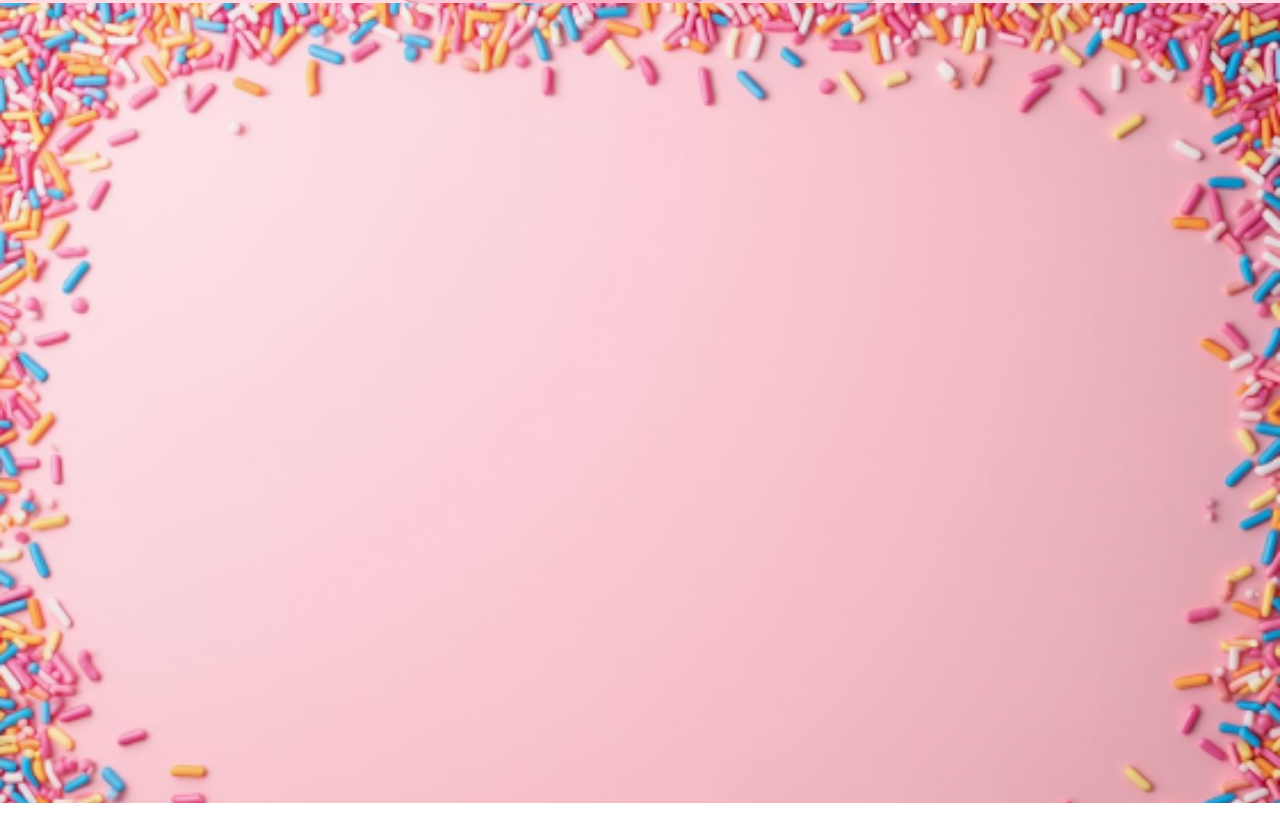
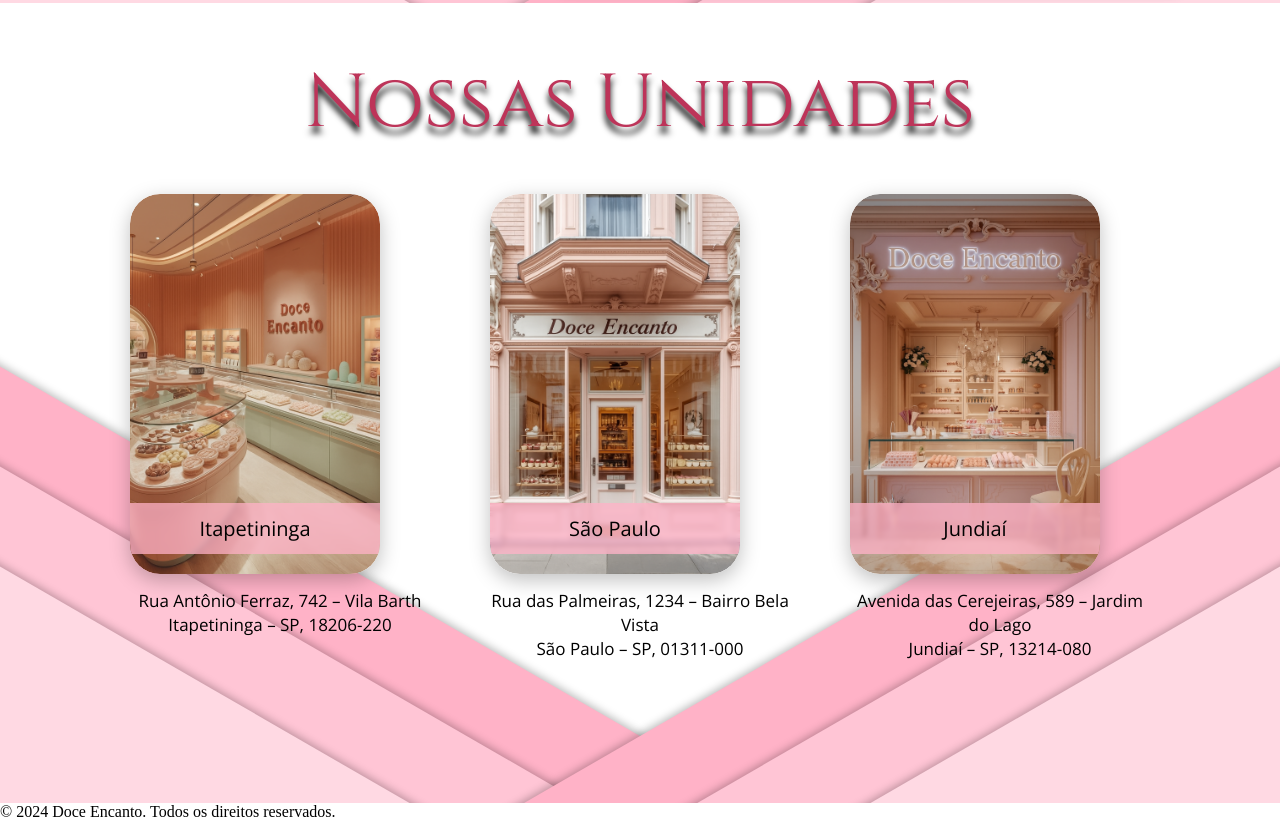
Before and after one commit to LopesSoh/Doce-Encanto, a plain HTML site: page index.html in a window 1280 px wide. Shown: the part 1597-2422 px from the top of the page. Drawn offline with nearby package versions, Linux system fonts and the light colour scheme.

Commit message:
nossas unidades

```diff
--- a/CSS/style.css
+++ b/CSS/style.css
@@ -244,103 +244,78 @@ h2{
 }
 
 /* ---- Nossos Numeros */
-.nossos-numeros {
-    background-image:
-      url('/Assets/Index-assets/fundo-numeros.png');
-    height: 100vh;
-    background-size: cover;
-    background-attachment: fixed;
-    display: flex;
-    justify-content: center;
-    flex-direction: column;
-    align-items: center;
-}
-
-/* ---- Nossas unidades ---- */
 .nossas-unidades {
     width: 100%;
-    height: 800px;
+    min-height: 100vh;
     position: relative;
     background: white;
     overflow: hidden;
     z-index: 0;
 }
 
-.nossas-unidades .fundo {
-    position: absolute;
-    width: 100%;
-    height: 100%;
-    top: 0;
-    left: 0;
-    z-index: 0;  /* fundo fica atrás */
-}
-
-.nossas-unidades .unidades-conteudo {
-    position: relative;
+/* Container dos 3 cards */
+.unidades-conteudo {
     margin-top: 40px;
     display: flex;
-    justify-content: space-around;
+    justify-content: center;
     align-items: flex-start;
-    gap: 40px;
-    z-index: 10; /* fica acima das faixas */
-}
-
-.nossas-unidades .unidade-img {
-    margin-top: 50px;
-    margin-left: 50px;
-    width: 350px;
-    border-radius: 25px;
-    box-shadow: 0 4px 15px rgba(0,0,0,0.25);
+    gap: 60px;
+    flex-wrap: wrap;
     z-index: 10;
 }
 
-.nossas-unidades .unidade-texto {
-    margin-top: 50px;
-    margin-right: 50px;
-    width: 650px;
-    background: #FFECF1;
-    padding: 25px 30px;
-    border-radius: 25px;
-    box-shadow: 0 4px 10px rgba(0,0,0,0.15);
-    font-family: "Open Sans", sans-serif;
-    font-size: 22px;
-    line-height: 1.6;
-    text-align: justify;
-    z-index: 10;
+/* Card inteiro */
+.unidade-card {
+    width: 300px;
+    text-align: center;
+    position: relative;
 }
 
-.unidade-card {
+/* Container da imagem (para segurar a faixa rosa) */
+.img-container {
     position: relative;
-    width: 350px; /* mesmo tamanho da sua unidade-img */
+    width: 250px;
+    height: 380px;
+    overflow: hidden;
+    border-radius: 30px;
+    box-shadow: 0 6px 20px rgba(0,0,0,0.25);
 }
 
-/* sua classe original não foi mexida */
+/* A imagem em si */
 .unidade-img {
     width: 100%;
-    border-radius: 25px;
-    box-shadow: 0 4px 15px rgba(0,0,0,0.25);
+    height: 100%;
+    object-fit: cover;
+    border-radius: 30px;
 }
 
-/* A faixa rosa IGUAL à da imagem que você mandou */
+/* Faixa rosa — idêntica à da arte */
 .faixa-nome {
     position: absolute;
-    bottom: 0;
+    bottom: 20px;
     width: 100%;
-    background: rgba(255, 182, 201, 0.75);
-    color: #4a2c2c;
+    background: rgba(255, 178, 199, 0.75);
+    color: #000000;
     font-family: "Open Sans", sans-serif;
-    font-size: 22px;
-    text-align: center;
+    font-size: 20px;
     padding: 12px 0;
-    border-radius: 0 0 25px 25px;
     backdrop-filter: blur(2px);
+    transition: 0.2s ease;
 }
 
 .faixa-nome:hover {
-    background: rgba(255, 182, 201, 1);
+    background: rgba(250, 99, 176, 0.75);
+    color: #ffffff;
 }
 
-
+/* Texto dos endereços */
+.endereco-unidade {
+    margin-top: 15px;
+    font-family: "Open Sans", sans-serif;
+    font-size: 17px;
+    line-height: 1.4;
+    color: #000;
+}
 
 
 
--- a/index.html
+++ b/index.html
@@ -54,7 +54,6 @@
 
     <div class="nossas-unidades">
         <h2>Nossas Unidades</h2>
-
         <div class="fundo">
             <div class="faixa-1 f1"></div>
             <div class="faixa-1 f2"></div>
@@ -65,24 +64,45 @@
         </div>
 
         <div class="unidades-conteudo">
-
+            <!-- CARD 1 -->
             <div class="unidade-card">
-        <img src="Assets/Index-assets/unidade1.png" alt="" class="unidade-img">
+                <div class="img-container">
+                    <img src="Assets/Index-assets/unidade1.png" class="unidade-img">
                     <div class="faixa-nome">Itapetininga</div>
                 </div>
-
+                <p class="endereco-unidade">
+                    Rua Antônio Ferraz, 742 – Vila Barth<br>
+                    Itapetininga – SP, 18206-220
+                </p>
+            </div>
+            <!-- CARD 2 -->
             <div class="unidade-card">
-        <img src="Assets/Index-assets/unidade2.png" alt="" class="unidade-img">
+                <div class="img-container">
+                    <img src="Assets/Index-assets/unidade2.png" class="unidade-img">
                     <div class="faixa-nome">São Paulo</div>
                 </div>
-
+                <p class="endereco-unidade">
+                    Rua das Palmeiras, 1234 – Bairro Bela Vista<br>
+                    São Paulo – SP, 01311-000
+                </p>
+            </div>
+            <!-- CARD 3 -->
             <div class="unidade-card">
-        <img src="Assets/Index-assets/unidade3.png" alt="" class="unidade-img">
+                <div class="img-container">
+                    <img src="Assets/Index-assets/unidade3.png" class="unidade-img">
                     <div class="faixa-nome">Jundiaí</div>
                 </div>
-
+                <p class="endereco-unidade">
+                    Avenida das Cerejeiras, 589 – Jardim do Lago<br>
+                    Jundiaí – SP, 13214-080
+                </p>
+            </div>
         </div>
     </div>
 
+    <footer>
+        <p>© 2024 Doce Encanto. Todos os direitos reservados.</p>
+    </footer>
+
 </body>
 </html>
```
Lines whose indentation alone changed are shown as unchanged.
